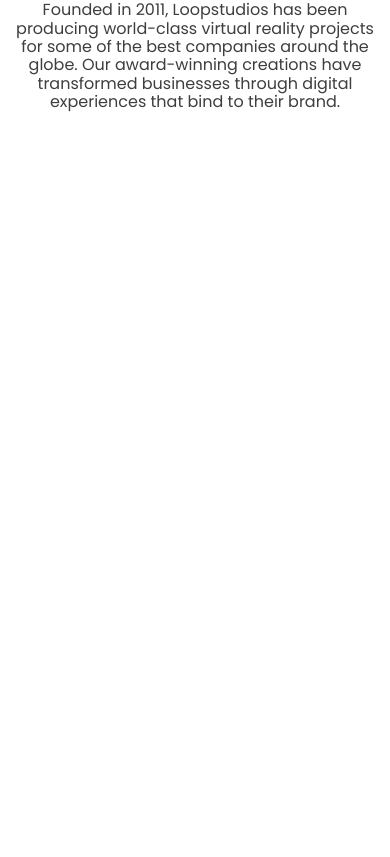
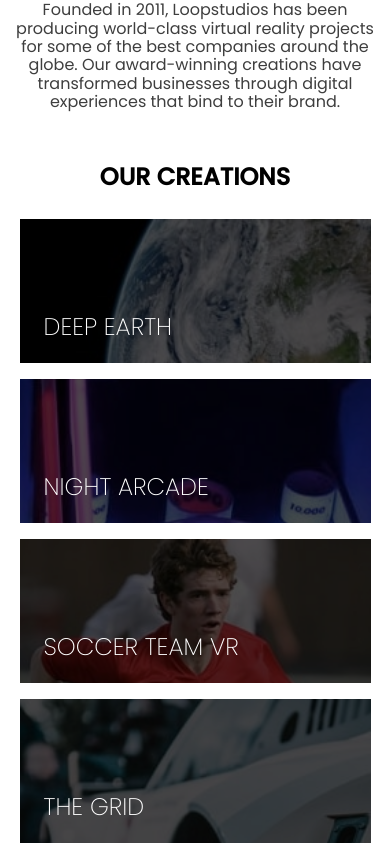
Before and after one commit to JoseAlvarezMartinez/loop-studios, a React (Vite) app: page / in a window 390 px wide. Shown: the part 1110-1967 px from the top of the page. Before the commit the page ends 1254 px from the top, so only its background shows below. Built offline with nearby package versions, Linux system fonts and the light colour scheme.

Commit message:
-- Main Mobile --

```diff
--- a/src/App.jsx
+++ b/src/App.jsx
@@ -1,11 +1,13 @@
 import Header from './layout/Header/Header'
+import Presentation from './layout/Presentation/Presentation'
+import Creations from './layout/Creations/Creations'
 import './App.css'
-import Main from './layout/Main/Main'
 function App() {
   return (
     <>
       <Header />
-      <Main />
+      <Presentation />
+      <Creations/>
     </>
   )
 }
--- /dev/null
+++ b/src/components/CreationComponent/CreationComponent.css
@@ -0,0 +1,24 @@
+.creation-container {
+    height: 9rem;
+    width: 90%;
+    background-size: cover;
+    background-repeat: no-repeat;
+    position: relative;
+    margin: .5rem 0;
+}
+
+.creation-container h2 {
+    color: #fff;
+    font-weight: 200;
+    line-height: 11rem;
+    padding-left: 1.5rem;
+}
+.darken-background{
+    position: absolute;
+    width: 100%;
+    height: 100%;
+    background-color: rgba(0, 0, 0, 0.7);
+}
+.background-6{
+    background-position: right;
+}
--- /dev/null
+++ b/src/components/CreationComponent/CreationComponent.jsx
@@ -0,0 +1,14 @@
+import "./CreationComponent.css"
+
+const CreationComponent = ({ creation }) => {
+    const { title, image,id } = creation
+    return (
+        <section className={`creation-container background-${id}`} style={{ backgroundImage: `url(${image})` }}>
+            <div className="darken-background">
+                <h2>{title}</h2>
+            </div>
+        </section>
+    )
+}
+
+export default CreationComponent
--- /dev/null
+++ b/src/db/data.js
@@ -0,0 +1,42 @@
+export const db = [
+    {
+        title: "deep earth",
+        image: "src/assets/image-deep-earth.jpg",
+        id:1
+    },
+    {
+        title: "night arcade",
+        image: "src/assets/image-night-arcade.jpg",
+        id:2
+    },
+    {
+        title: "soccer team vr",
+        image: "src/assets/image-soccer-team.jpg",
+        id:3
+    },
+    {
+        title: "the grid",
+        image: "src/assets/image-grid.jpg",
+        id:4
+    },
+    {
+        title: "from up above vr",
+        image: "src/assets/image-from-above.jpg",
+        id:5
+    },
+    {
+        title: "pocket borealis",
+        image: "src/assets/image-pocket-borealis.jpg",
+        id:6
+    },
+    {
+        title: "the curiosity",
+        image: "src/assets/image-curiosity.jpg",
+        id:7
+    },
+    {
+        title: "make it fisheye",
+        image: "src/assets/image-fisheye.jpg",
+        id:8
+    },
+]
--- /dev/null
+++ b/src/layout/Creations/Creations.css
@@ -0,0 +1,8 @@
+.main-container{
+    display: flex;
+    flex-direction: column;
+    align-items: center;
+}
+.main-container h2{
+    text-transform: uppercase;
+}
--- /dev/null
+++ b/src/layout/Creations/Creations.jsx
@@ -0,0 +1,15 @@
+import "./Creations.css"
+import CreationComponent from "../../components/CreationComponent/CreationComponent.jsx"
+import { db } from "../../db/data.js"
+import { useState } from "react"
+const Creations = () => {
+    const [data] = useState(db)
+    return (
+        <main className="main-container">
+            <h2 className="main-h2">Our Creations</h2>
+            {data.map(creation => <CreationComponent key={creation.id} creation={creation} />)}
+        </main>
+    )
+}
+
+export default Creations
--- a/src/layout/Main/Main.jsx
+++ /dev/null
@@ -1,17 +0,0 @@
-import MainImage from "../../assets/image-interactive.jpg"
-import "./Main.css"
-
-const Main = () => {
-    return (
-        <main className="main-container">
-            <img className="main-image" src={MainImage} alt="Imagen del main" />
-
-            <h2 className="main-h2">The leader in interactive vr</h2>
-            <p className="main-p">Founded in 2011, Loopstudios has been producing world-class virtual reality
-                projects for some of the best companies around the globe. Our award-winning creations have transformed businesses through digital experiences that bind to their brand.
-            </p>
-        </main>
-    )
-}
-
-export default Main
--- a/src/layout/Main/Main.css
+++ b/src/layout/Presentation/Presentation.css
@@ -1,21 +1,21 @@
-.main-container {
+.presentation-container {
     padding: 1rem;
 }
 
-.main-image {
+.presentation-image {
     max-width: 80%;
     display: block;
     margin: 0 auto;
 }
 
-.main-h2 {
+.presentation-h2 {
     text-transform: uppercase;
     font-weight: 400;
     font-size: 1.7rem;
     text-align: center;
 }
 
-.main-p {
+.presentation-p {
     color: rgb(62, 62, 62);
     text-align: center;
 }
--- /dev/null
+++ b/src/layout/Presentation/Presentation.jsx
@@ -0,0 +1,17 @@
+import PresentationImage from "../../assets/image-interactive.jpg"
+import "./Presentation.css"
+
+const Presentation = () => {
+    return (
+        <section className="presentation-container">
+            <img className="presentation-image" src={PresentationImage} alt="Imagen del main" />
+
+            <h2 className="presentation-h2">The leader in interactive vr</h2>
+            <p className="presentation-p">Founded in 2011, Loopstudios has been producing world-class virtual reality
+                projects for some of the best companies around the globe. Our award-winning creations have transformed businesses through digital experiences that bind to their brand.
+            </p>
+        </section>
+    )
+}
+
+export default Presentation
```
